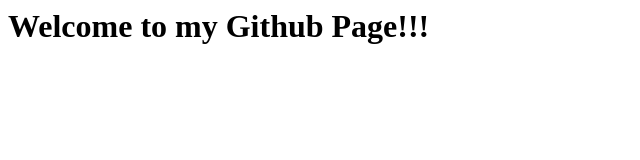
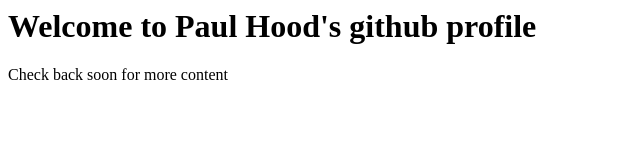
Before and after one commit to hoodp/hoodp.github.io, a plain HTML site: page index.html in a window 1280 px wide. Shown: the whole page, without its empty margins (0-640 px from the left). Drawn offline with Linux system fonts and the light colour scheme.

Commit message:
updated index

```diff
--- a/index.html
+++ b/index.html
@@ -3,6 +3,7 @@
 <head>
 </head>
 <body>
-  <h1>Welcome to my Github Page!!!</h1>
+  <h1>Welcome to Paul Hood's github profile</h1>
+  <p>Check back soon for more content</p>
 </body>
 </html>
```
